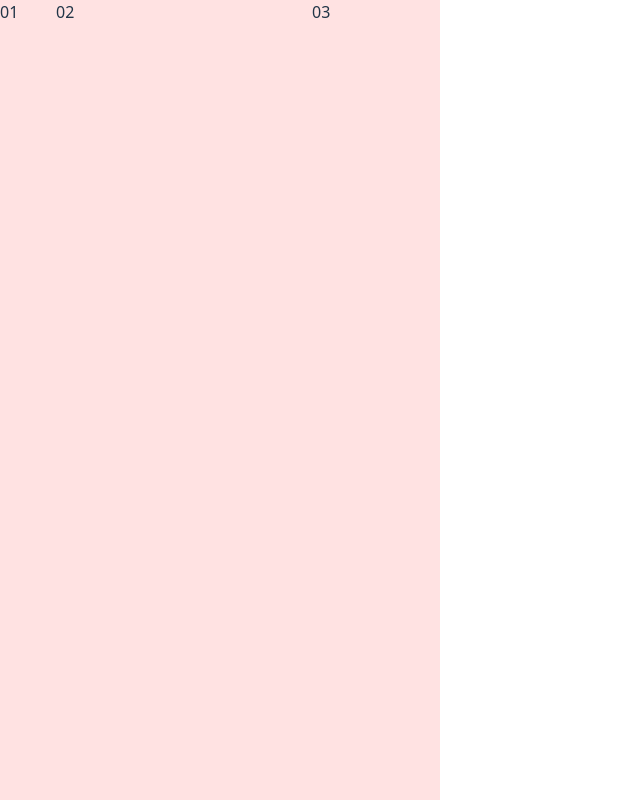
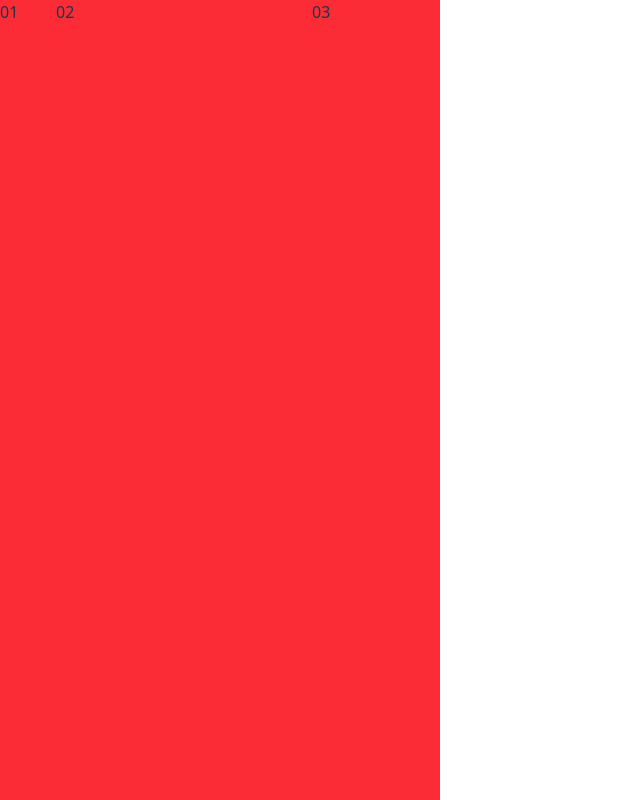
Before and after one commit to HamzaAmir97/Travel_Agency, a React (Vite) app: page / in a window 1280 px wide. Shown: the whole page, without its empty margins (0-640 px from the left). Built offline with nearby package versions, Linux system fonts and the light colour scheme.

Commit message:
add alyment

```diff
--- a/src/App.tsx
+++ b/src/App.tsx
@@ -14,7 +14,7 @@ function App() {
 
 
       <body>
-      <div    className ="flex h-screen bg-red-100    ">
+      <div    className ="flex flex-row w-full h-screen bg-red-500    ">
   <div className  ="w-14 flex-none ...">01</div>
   <div className="w-64 flex-initial ...">02</div>
   <div className="w-32 flex-initial ...">03</div>
```
